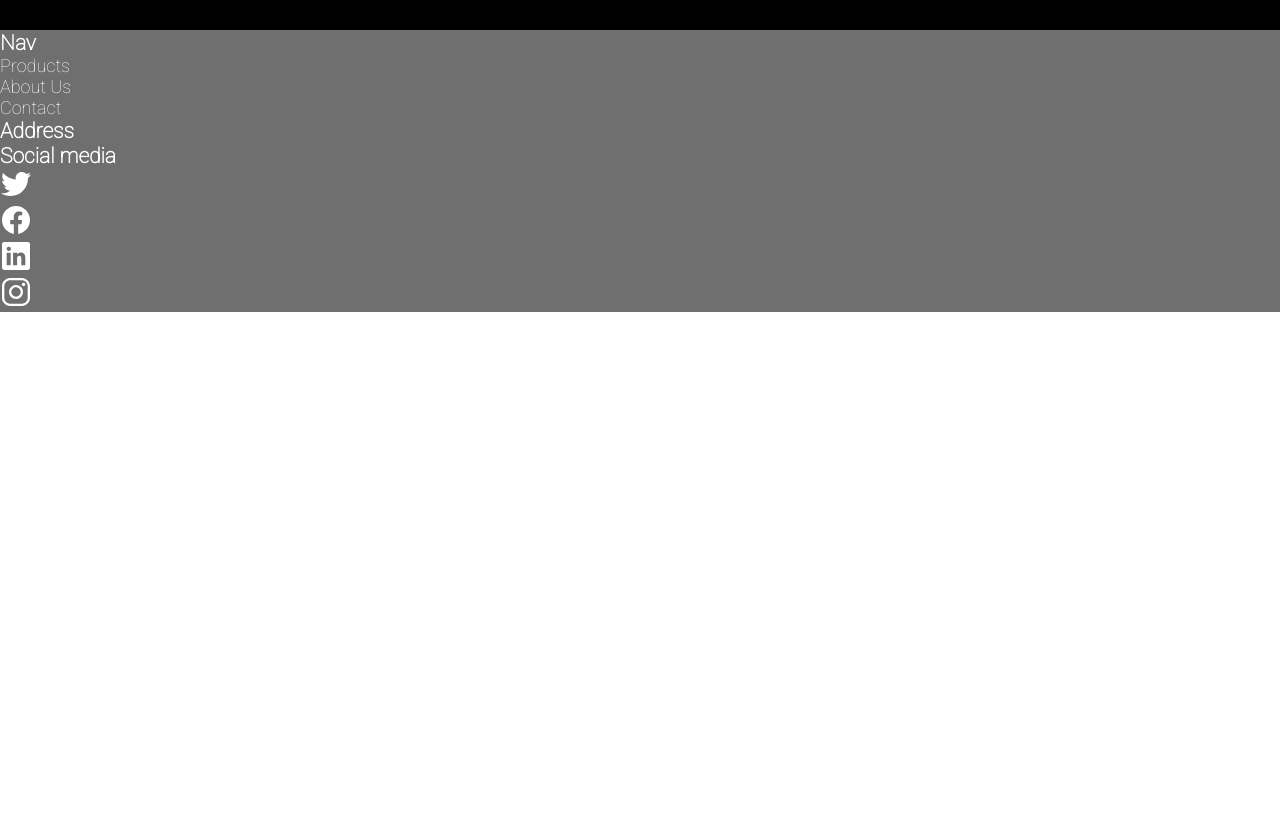
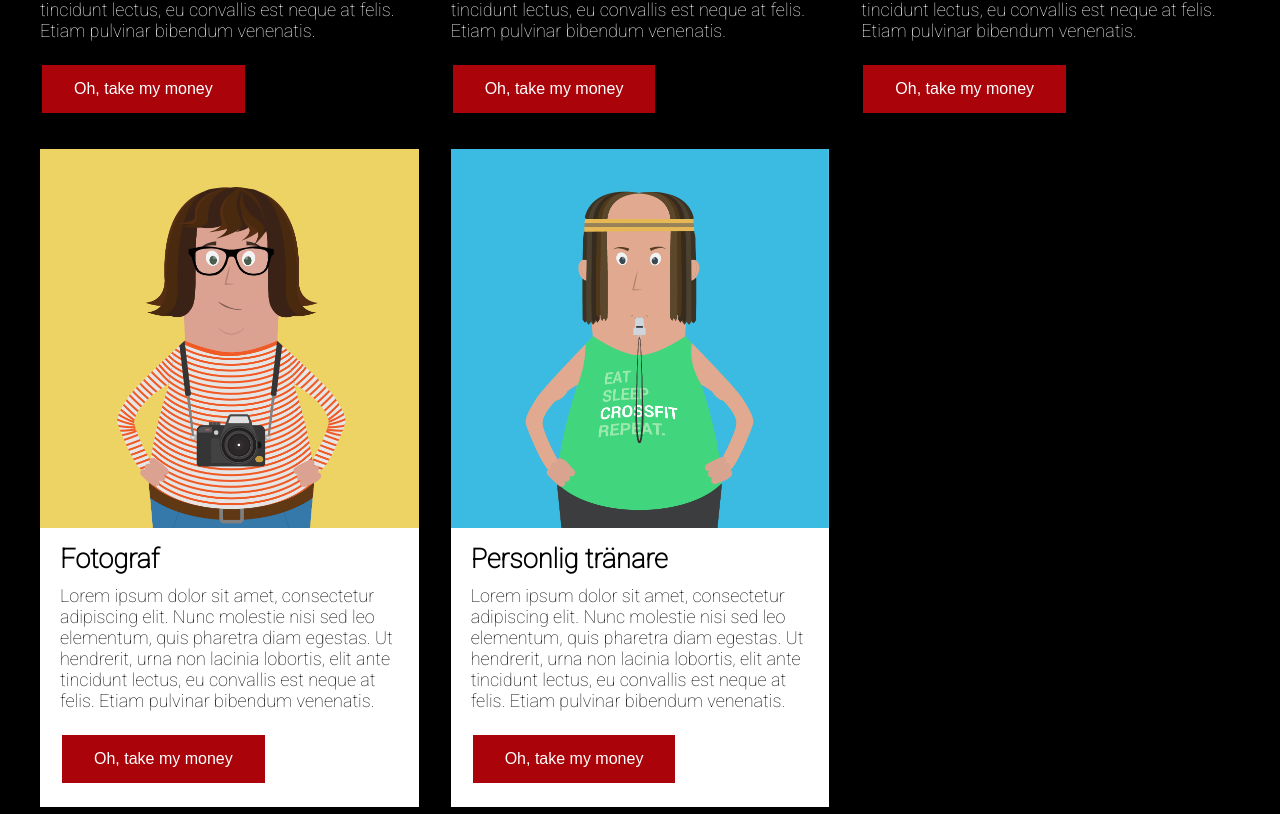
Before and after one commit to Maichonok/Lexicon-poster-shop, a plain HTML site: page index.html in a window 1280 px wide. Shown: the part 2306-3120 px from the top of the page. Before the commit the page ends 2618 px from the top, so only its background shows below. Drawn offline with Linux system fonts and the light colour scheme.

Commit message:
edit styles for 2 last cards

```diff
--- a/index.html
+++ b/index.html
@@ -129,25 +129,31 @@
         </article>
           <article class="profession">
             <img class="profession__image" src="./assets/char-7.png" alt="" />
+            <div class="background">
               <h2>Fotograf</h2>
               <p class="description">
                 Lorem ipsum dolor sit amet, consectetur adipiscing elit. Nunc
                 molestie nisi sed leo elementum, quis pharetra diam egestas. Ut
-            hendrerit, urna non lacinia lobortis, elit ante tincidunt lectus, eu
-            convallis est neque at felis. Etiam pulvinar bibendum venenatis.
+                hendrerit, urna non lacinia lobortis, elit ante tincidunt
+                lectus, eu convallis est neque at felis. Etiam pulvinar bibendum
+                venenatis.
               </p>
               <button class="button">Oh, take my money</button>
+            </div>
           </article>
           <article class="profession">
-          <img class="profession__image" src="./assets/char-8.png" alt="" />
+            <img class="profession__image" src="./assets/char-9.png" alt="" />
+            <div class="background">
               <h2>Personlig tränare</h2>
               <p class="description">
                 Lorem ipsum dolor sit amet, consectetur adipiscing elit. Nunc
                 molestie nisi sed leo elementum, quis pharetra diam egestas. Ut
-            hendrerit, urna non lacinia lobortis, elit ante tincidunt lectus, eu
-            convallis est neque at felis. Etiam pulvinar bibendum venenatis.
+                hendrerit, urna non lacinia lobortis, elit ante tincidunt
+                lectus, eu convallis est neque at felis. Etiam pulvinar bibendum
+                venenatis.
               </p>
               <button class="button">Oh, take my money</button>
+            </div>
           </article>
       </section>
     </main>
@@ -162,7 +168,9 @@
       </ul>
     </nav>
     <div class="address">
-        <h3>Address</h3><p></p></div>
+      <h3>Address</h3>
+      <p></p>
+    </div>
     <div class="social">
       <h3>Social media</h3>
       <ul>
--- a/styles.css
+++ b/styles.css
@@ -65,7 +65,7 @@ h2 {
   margin: 0;
   display: grid;
   background-color: #000;
-  grid-template-columns: repeat(auto-fit, minmax(250px, 1fr));
+  grid-template-columns: repeat(auto-fit, minmax(350px, 1fr));
   grid-gap: 2rem;
   color: #fff;
 }
@@ -96,3 +96,9 @@ footer {
 .description {
   padding-bottom: 20px;
 }
+
+.background {
+  background-color: #fff;
+  color: #000;
+  padding: 0 20px 20px;
+}
```
Lines whose indentation alone changed are shown as unchanged.
